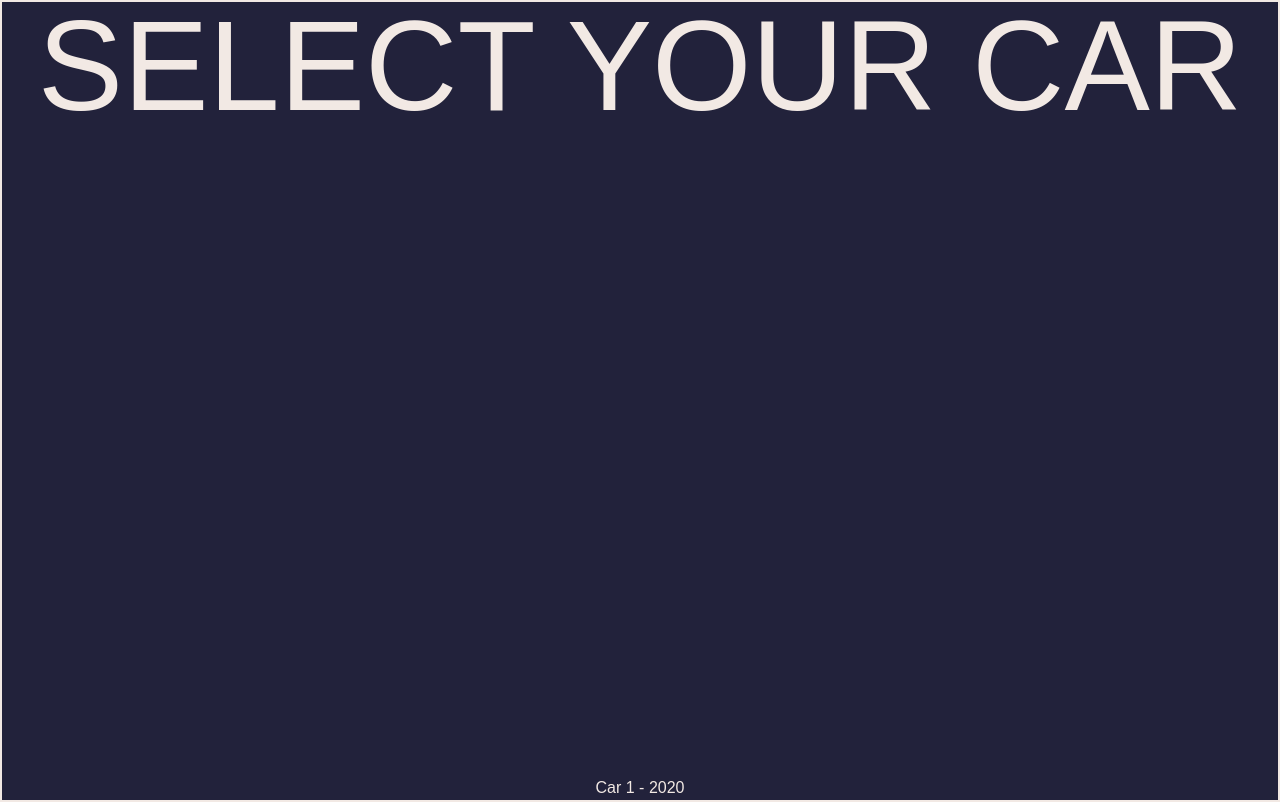
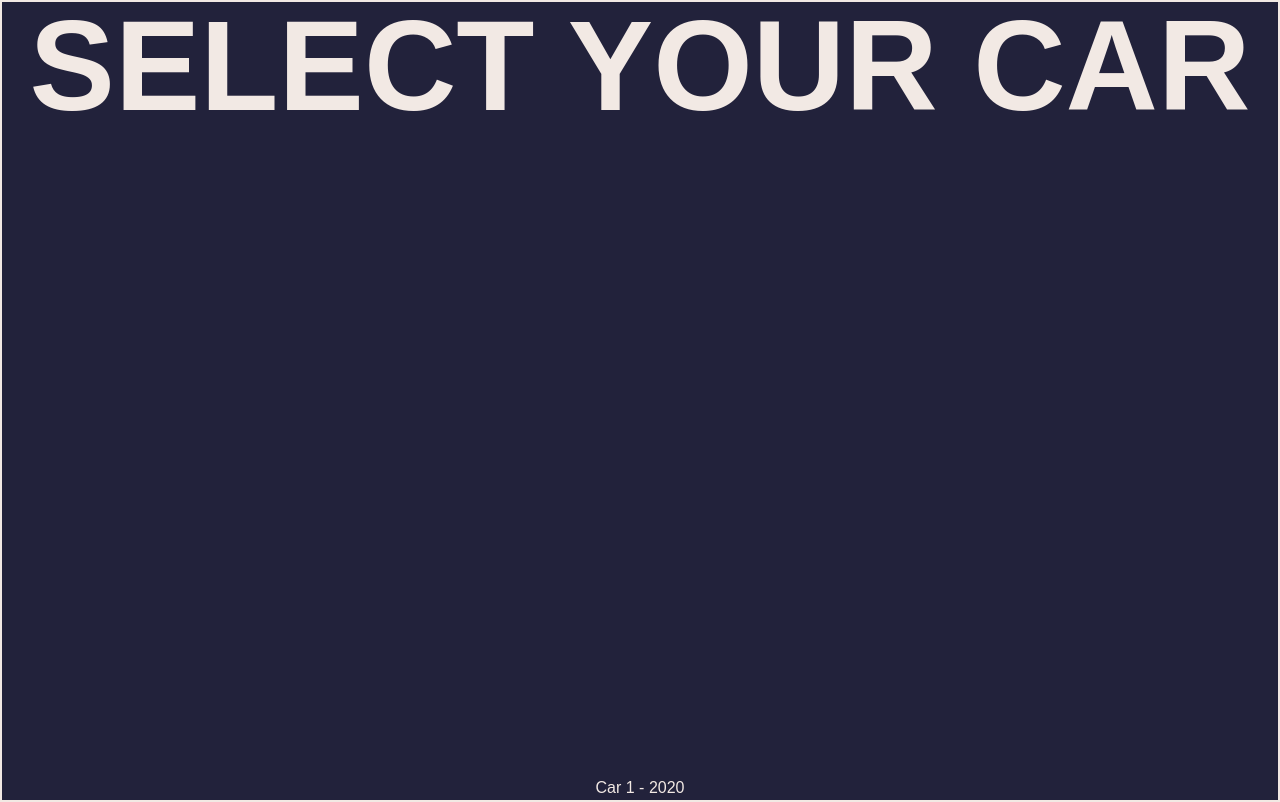
Before and after one commit to pierre1754/car-timeline, a Next.js app: page / in a window 1280 px wide. Built offline with nearby package versions, Linux system fonts and the light colour scheme.

Commit message:
feat: added theme

```diff
--- a/app/globals.css
+++ b/app/globals.css
@@ -1,4 +1,6 @@
 @import "tailwindcss";
+
+/* https://coolors.co/22223b-4a4e69-9a8c98-c9ada7-f2e9e4 */
 
 :root {
   --background: #f2e9e4;
--- a/app/page.tsx
+++ b/app/page.tsx
@@ -2,7 +2,7 @@ export default function Home() {
   return (
     <div className="flex min-h-screen items-center justify-center font-sans border">
       <main className="flex min-h-screen w-full flex-col items-center justify-between border">
-        <h1 className="text-9xl uppercase">Select your car</h1>
+        <h1 className="text-9xl font-extrabold uppercase">Select your car</h1>
 
         <ul className="">
           <li className="">Car 1 - 2020</li>
```
